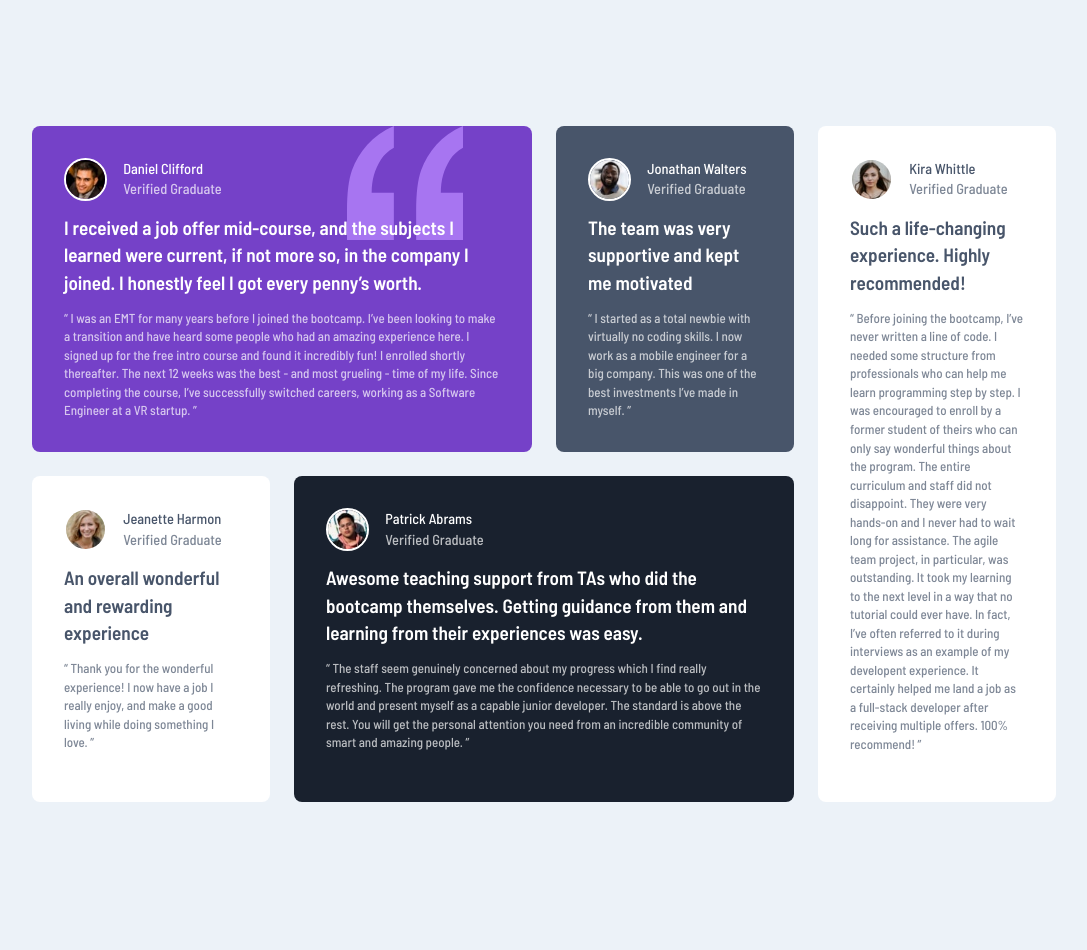
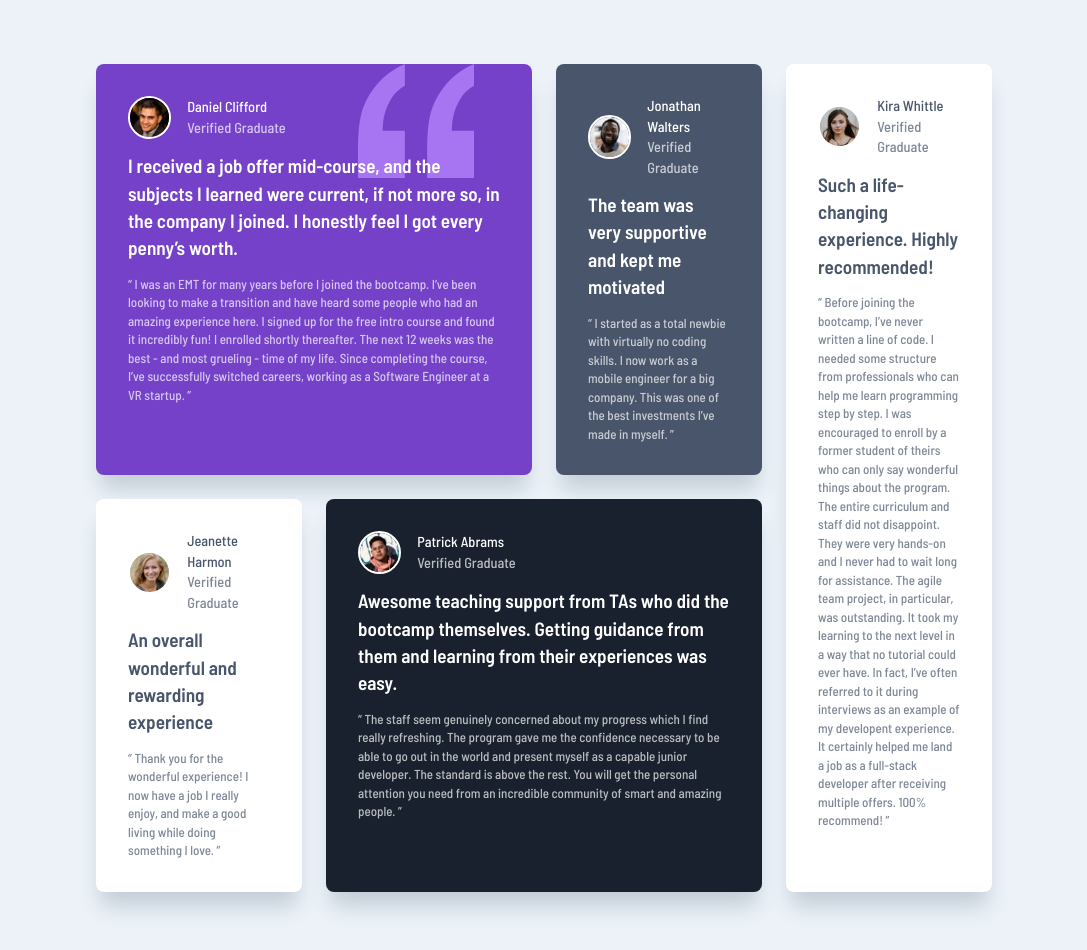
Before and after one commit to younesadjoudj/testimonials-grid-section-main, a plain HTML site: page index.html in a window 1280 px wide. Shown: the whole page, without its empty margins (96-1183 px from the left). Before the commit the page ends 928 px from the top, so only its background shows below. Drawn offline with Linux system fonts and the light colour scheme.

Commit message:
box-shadow added

```diff
--- a/style.css
+++ b/style.css
@@ -90,7 +90,6 @@ body {
 .container {
     display: grid;
     grid-template-columns: 1fr;
-    grid-template-rows: auto;
     grid-template-areas:
         "card-1"
         "card-2"
@@ -98,7 +97,7 @@ body {
         "card-4"
         "card-5";
     gap: 1.5rem;
-    max-width: 80vw;
+    max-width: 70vw;
 }
 
 .card {
@@ -106,6 +105,9 @@ body {
     padding: 2rem;
     border-radius: 0.5rem;
     line-height: 1.425;
+    -webkit-box-shadow: 0px 19px 21px -5px rgba(34, 60, 80, 0.2);
+    -moz-box-shadow: 0px 19px 21px -5px rgba(34, 60, 80, 0.2);
+    box-shadow: 0px 19px 21px -5px rgba(34, 60, 80, 0.2);
 }
 
 .card .split {
@@ -181,7 +183,6 @@ body {
 @media only screen and (min-width: 1100px) {
     .container {
         grid-template-columns: repeat(4, 1fr);
-        grid-template-rows: repeat(2, 1fr);
         grid-template-areas:
             "card-1 card-1 card-2 card-5"
             "card-3 card-4 card-4 card-5";
```
